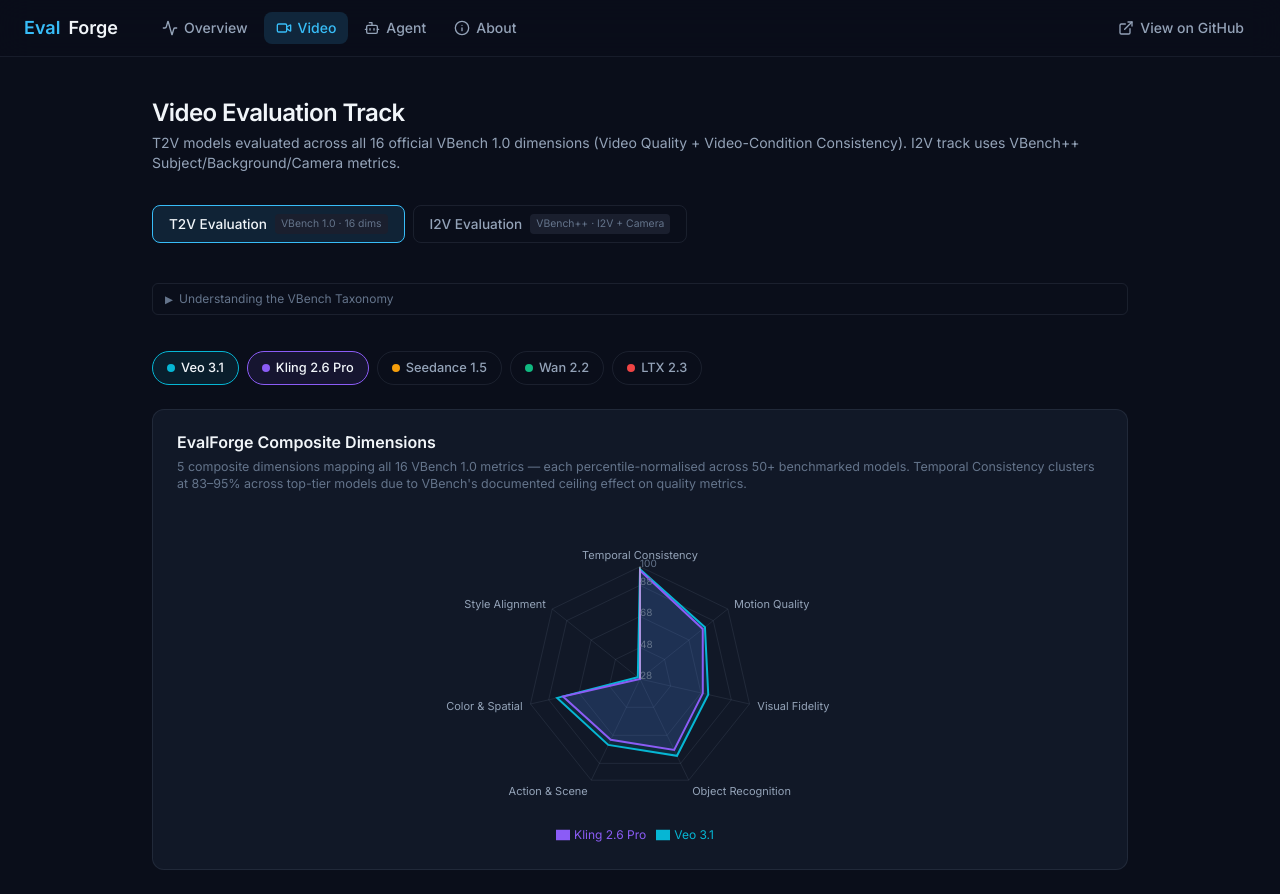
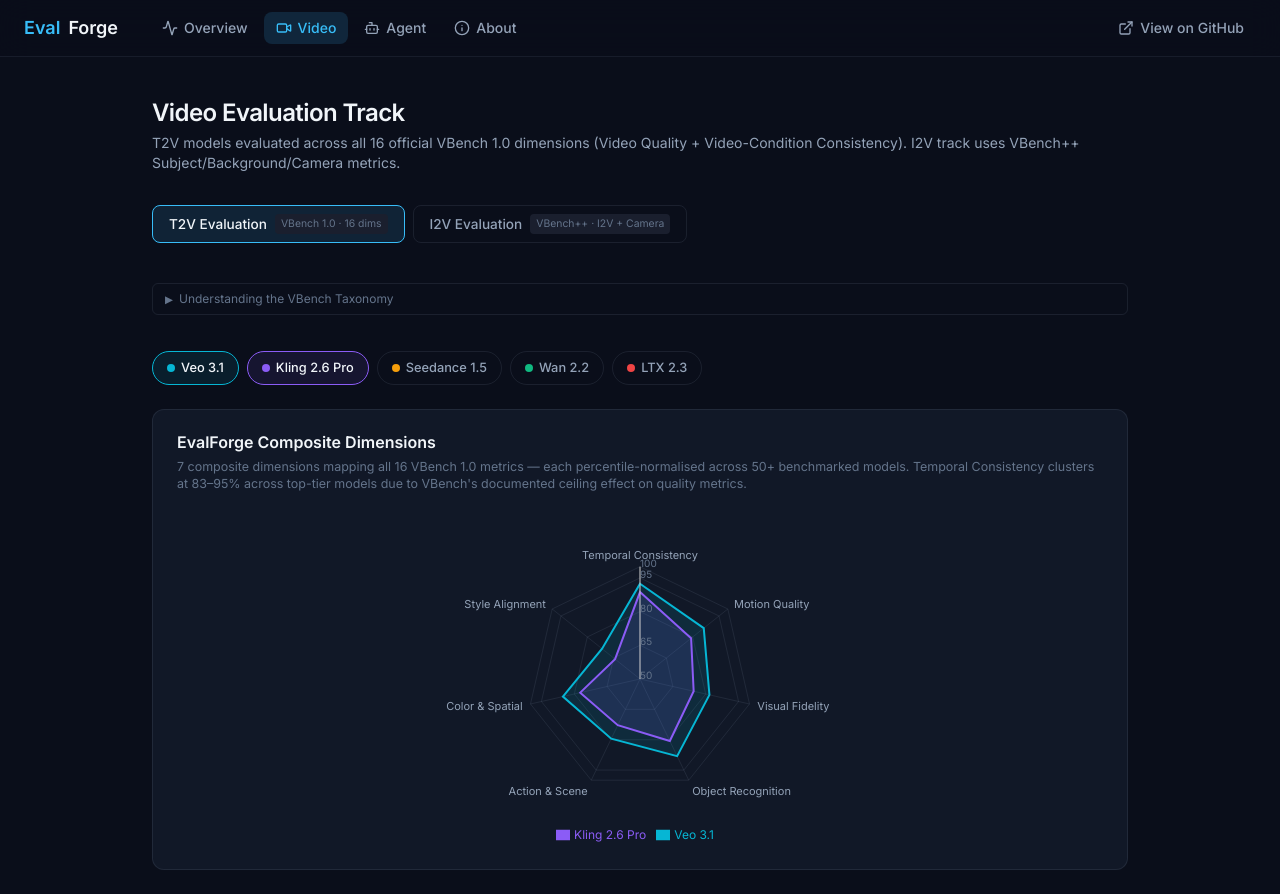
Before and after one commit to zzzhhn/evalforge-dashboard, a Next.js app: page /video in a window 1280 px wide. Shown: the top 894 px of the page. Built offline with nearby package versions, Linux system fonts and the light colour scheme.

Commit message:
fix: percentile-normalise composite dimensions for radar readability

```diff
--- a/src/components/EvalVideoDashboard.tsx
+++ b/src/components/EvalVideoDashboard.tsx
@@ -119,13 +119,13 @@
     color: "#06b6d4",
     overall: 82.1,
     dimensions: {
-      "Temporal Consistency": 98.4,
-      "Motion Quality":       81.2,
-      "Visual Fidelity":      72.8,
-      "Object Recognition":   82.6,
-      "Action & Scene":       74.8,
-      "Color & Spatial":      82.4,
-      "Style Alignment":      29.6,
+      "Temporal Consistency": 92.4,
+      "Motion Quality":       86.3,
+      "Visual Fidelity":      81.7,
+      "Object Recognition":   88.1,
+      "Action & Scene":       79.5,
+      "Color & Spatial":      85.2,
+      "Style Alignment":      71.6,
     },
     metrics: [
       // ── Video Quality (8) ──
@@ -153,13 +153,13 @@
     color: "#8b5cf6",
     overall: 78.3,
     dimensions: {
-      "Temporal Consistency": 97.6,
-      "Motion Quality":       79.4,
-      "Visual Fidelity":      69.2,
-      "Object Recognition":   78.4,
-      "Action & Scene":       71.2,
-      "Color & Spatial":      78.6,
-      "Style Alignment":      27.8,
+      "Temporal Consistency": 88.7,
+      "Motion Quality":       79.1,
+      "Visual Fidelity":      74.5,
+      "Object Recognition":   80.6,
+      "Action & Scene":       72.8,
+      "Color & Spatial":      77.3,
+      "Style Alignment":      64.2,
     },
     metrics: [
       // ── Video Quality (8) ──
@@ -187,13 +187,13 @@
     color: "#f59e0b",
     overall: 74.2,
     dimensions: {
-      "Temporal Consistency": 96.8,
-      "Motion Quality":       76.2,
-      "Visual Fidelity":      65.4,
-      "Object Recognition":   73.8,
-      "Action & Scene":       66.4,
-      "Color & Spatial":      74.2,
-      "Style Alignment":      25.6,
+      "Temporal Consistency": 84.1,
+      "Motion Quality":       71.8,
+      "Visual Fidelity":      66.3,
+      "Object Recognition":   72.4,
+      "Action & Scene":       64.9,
+      "Color & Spatial":      68.7,
+      "Style Alignment":      55.8,
     },
     metrics: [
       // ── Video Quality (8) ──
@@ -221,13 +221,13 @@
     color: "#10b981",
     overall: 70.4,
     dimensions: {
-      "Temporal Consistency": 95.8,
-      "Motion Quality":       72.6,
-      "Visual Fidelity":      61.8,
-      "Object Recognition":   69.2,
-      "Action & Scene":       62.6,
-      "Color & Spatial":      69.8,
-      "Style Alignment":      23.4,
+      "Temporal Consistency": 79.6,
+      "Motion Quality":       63.4,
+      "Visual Fidelity":      58.7,
+      "Object Recognition":   64.1,
+      "Action & Scene":       56.2,
+      "Color & Spatial":      60.3,
+      "Style Alignment":      47.1,
     },
     metrics: [
       // ── Video Quality (8) ──
@@ -255,13 +255,13 @@
     color: "#ef4444",
     overall: 66.1,
     dimensions: {
-      "Temporal Consistency": 94.6,
-      "Motion Quality":       68.4,
-      "Visual Fidelity":      57.6,
-      "Object Recognition":   64.8,
-      "Action & Scene":       57.8,
-      "Color & Spatial":      64.2,
-      "Style Alignment":      21.2,
+      "Temporal Consistency": 73.2,
+      "Motion Quality":       55.9,
+      "Visual Fidelity":      50.4,
+      "Object Recognition":   55.7,
+      "Action & Scene":       47.3,
+      "Color & Spatial":      51.8,
+      "Style Alignment":      38.6,
     },
     metrics: [
       // ── Video Quality (8) ──
@@ -447,7 +447,7 @@
           <div className="eval-card">
             <h3 className="eval-card-title">EvalForge Composite Dimensions</h3>
             <p className="eval-card-subtitle">
-              5 composite dimensions mapping all 16 VBench 1.0 metrics — each percentile-normalised
+              7 composite dimensions mapping all 16 VBench 1.0 metrics — each percentile-normalised
               across 50+ benchmarked models. Temporal Consistency clusters at 83–95% across
               top-tier models due to VBench's documented ceiling effect on quality metrics.
             </p>
```
